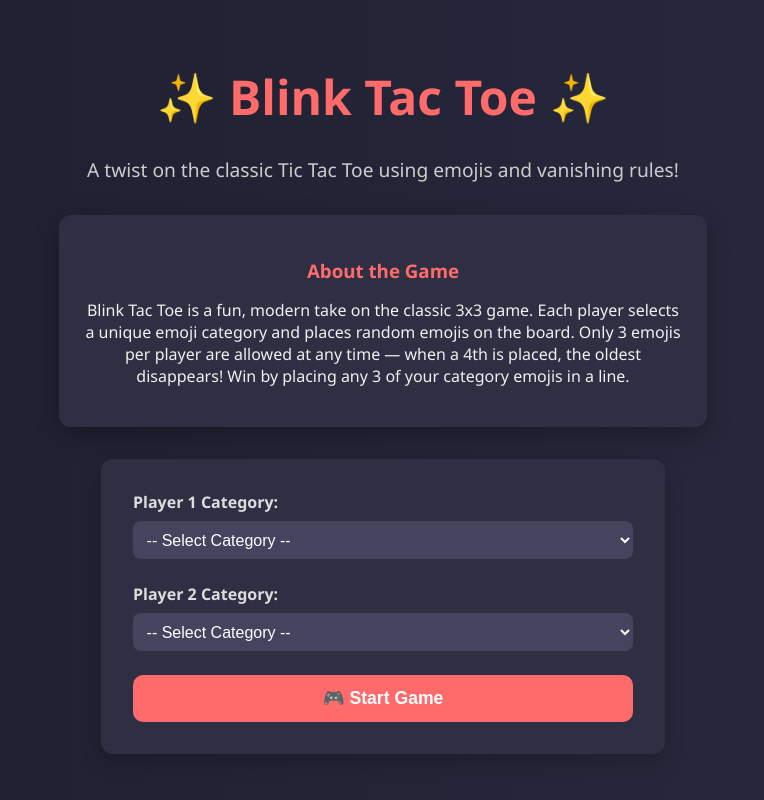
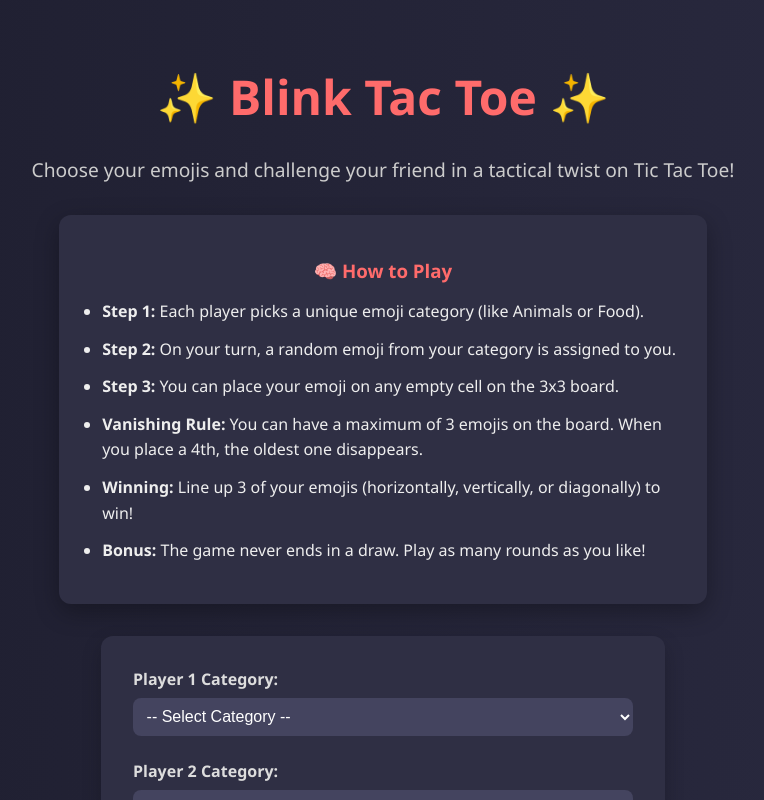
Before and after one commit to Priyank-Gaur/Blanck_tac_toe_game, a React (Vite) app: page / in a window 1280 px wide. Shown: the top 800 px of the page, without its empty margins (257-1021 px from the left). Built offline with nearby package versions, Linux system fonts and the light colour scheme.

Commit message:
Updated home page rules for better understanding

```diff
--- a/src/App.jsx
+++ b/src/App.jsx
@@ -41,14 +41,18 @@ export default function Home() {
   return (
     <div className={styles.landing}>
       <h1 className={styles.title}>✨ Blink Tac Toe ✨</h1>
-      <p className={styles.subtitle}>A twist on the classic Tic Tac Toe using emojis and vanishing rules!</p>
+      <p className={styles.subtitle}>Choose your emojis and challenge your friend in a tactical twist on Tic Tac Toe!</p>
 
       <div className={styles.aboutBox}>
-        <h3>About the Game</h3>
-        <p>
-          Blink Tac Toe is a fun, modern take on the classic 3x3 game. Each player selects a unique emoji category and places random emojis on the board.
-          Only 3 emojis per player are allowed at any time — when a 4th is placed, the oldest disappears! Win by placing any 3 of your category emojis in a line.
-        </p>
+        <h3>🧠 How to Play</h3>
+        <ul className={styles.rulesList}>
+          <li><strong>Step 1:</strong> Each player picks a unique emoji category (like Animals or Food).</li>
+          <li><strong>Step 2:</strong> On your turn, a random emoji from your category is assigned to you.</li>
+          <li><strong>Step 3:</strong> You can place your emoji on any empty cell on the 3x3 board.</li>
+          <li><strong>Vanishing Rule:</strong> You can have a maximum of 3 emojis on the board. When you place a 4th, the oldest one disappears.</li>
+          <li><strong>Winning:</strong> Line up 3 of your emojis (horizontally, vertically, or diagonally) to win!</li>
+          <li><strong>Bonus:</strong> The game never ends in a draw. Play as many rounds as you like!</li>
+        </ul>
       </div>
 
       <div className={styles.selectionPanel}>
--- a/src/home.module.css
+++ b/src/home.module.css
@@ -91,3 +91,16 @@
   .playBtn:hover {
     background: #e63946;
   }
+
+  .rulesList {
+    text-align: left;
+    margin-top: 1rem;
+    padding-left: 1.2rem;
+    line-height: 1.6;
+    color: #eeeeee;
+    font-size: 1rem;
+  }
+
+  .rulesList li {
+    margin-bottom: 0.75rem;
+  }
```
